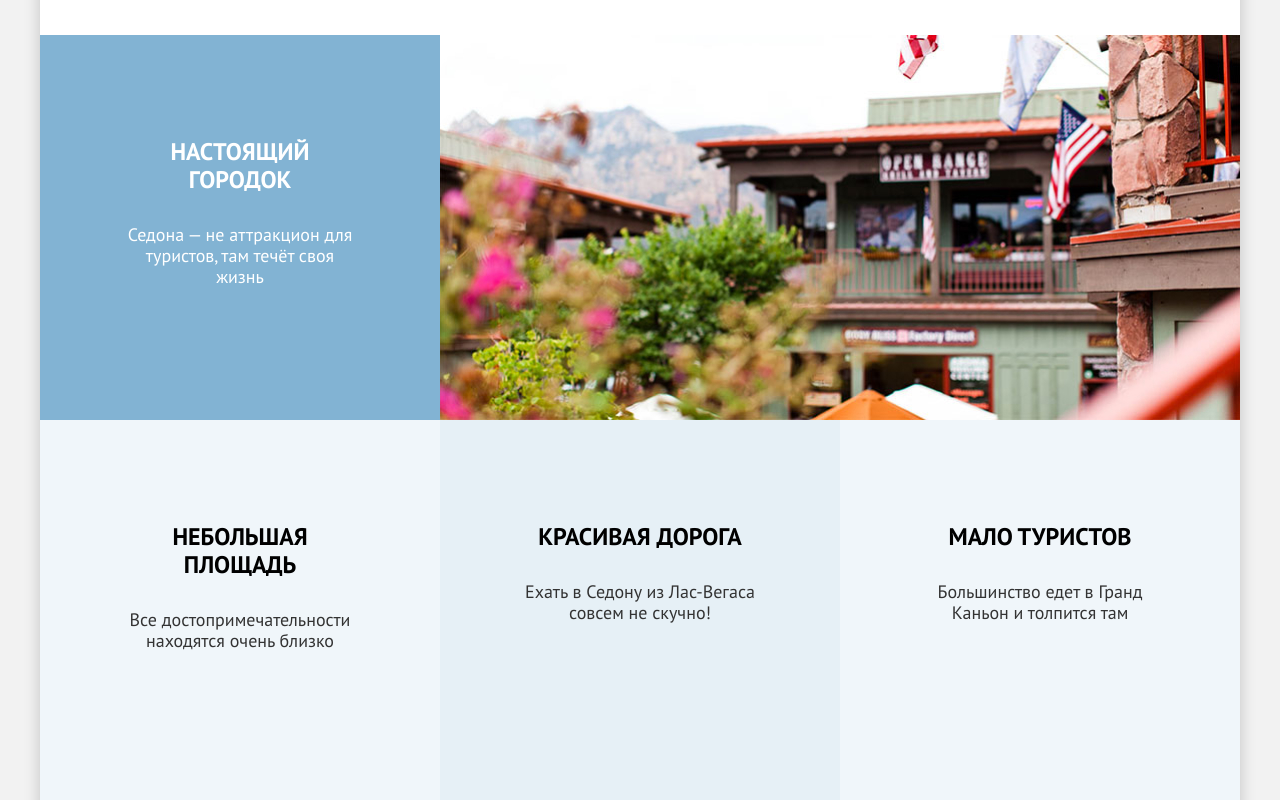
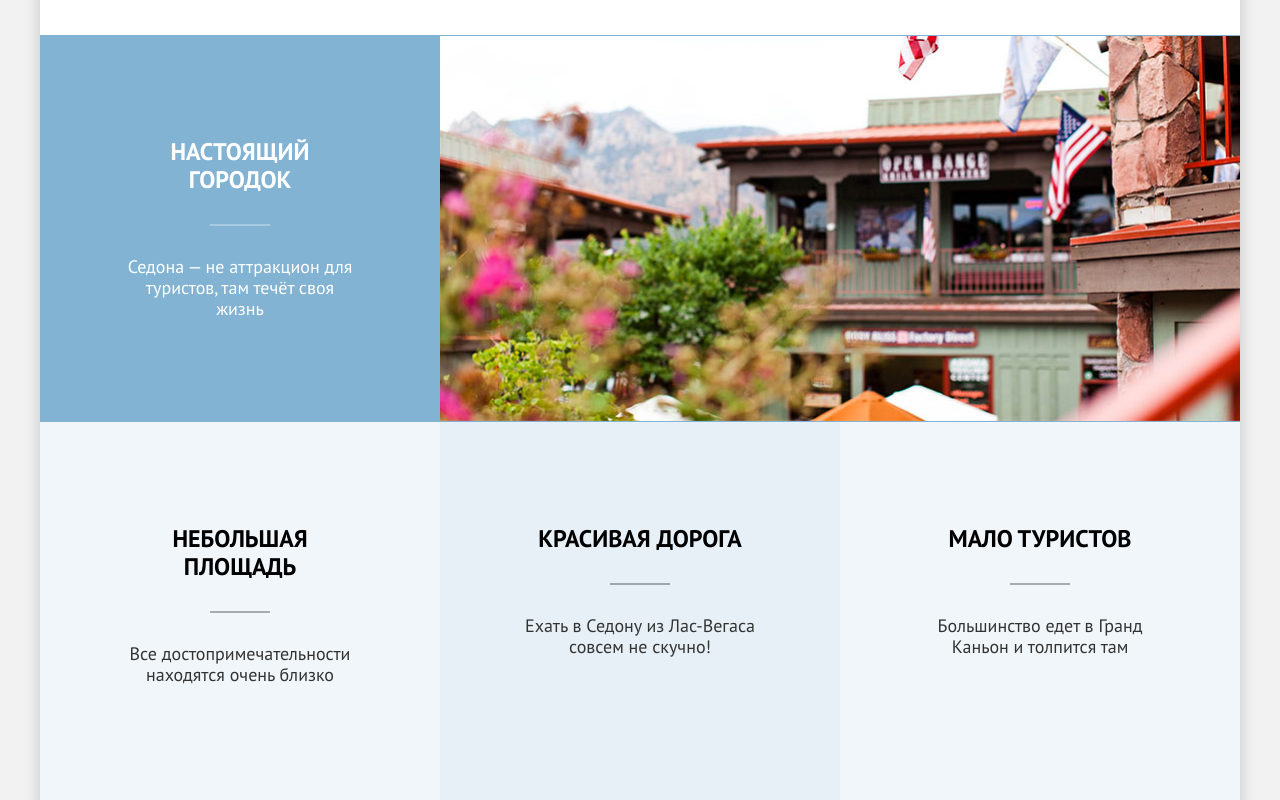
Before and after one commit to htmlacademy-htmlcss/2417271-sedona-38, a plain HTML site: page index.html in a window 1280 px wide. Shown: the part 780-1580 px from the top of the page. Drawn offline with Linux system fonts and the light colour scheme.

Commit message:
Добавляет графику для списка преимуществ

```diff
--- a/styles/styles.css
+++ b/styles/styles.css
@@ -333,6 +333,19 @@ body {
   box-sizing: border-box;
   padding: 103px 84px;
   min-height: 385px;
+}
+
+.adv-item h3::after {
+  content: "";
+  display: block;
+  width: 60px;
+  height: 2px;
+  margin: 30px auto;
+  background-color: rgba(0, 0, 0, 0.3);
+}
+
+.adv-dark-bg h3::after {
+  background-color: rgba(255, 255, 255, 0.3);
 }
 
 .adv-with-pic {
```
